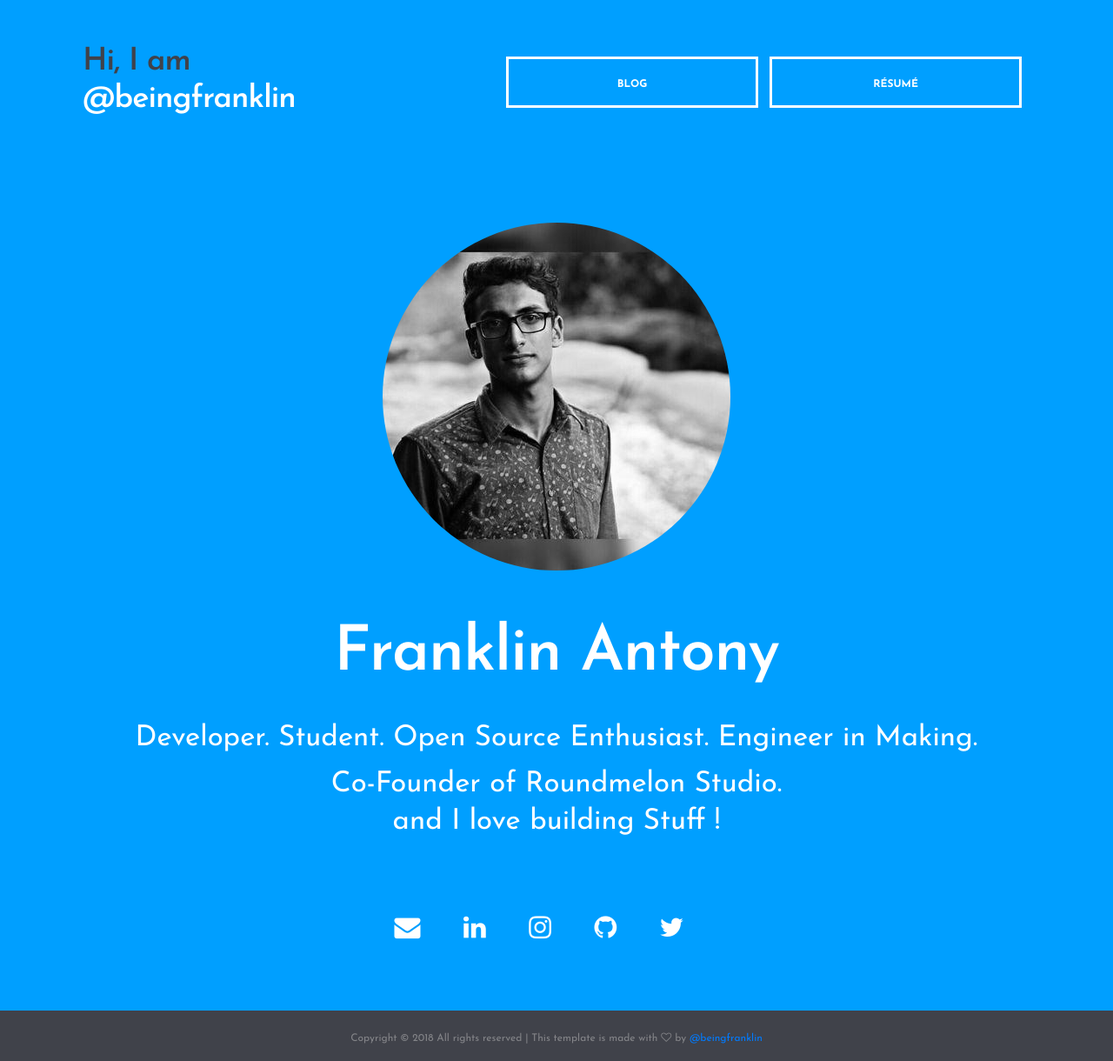
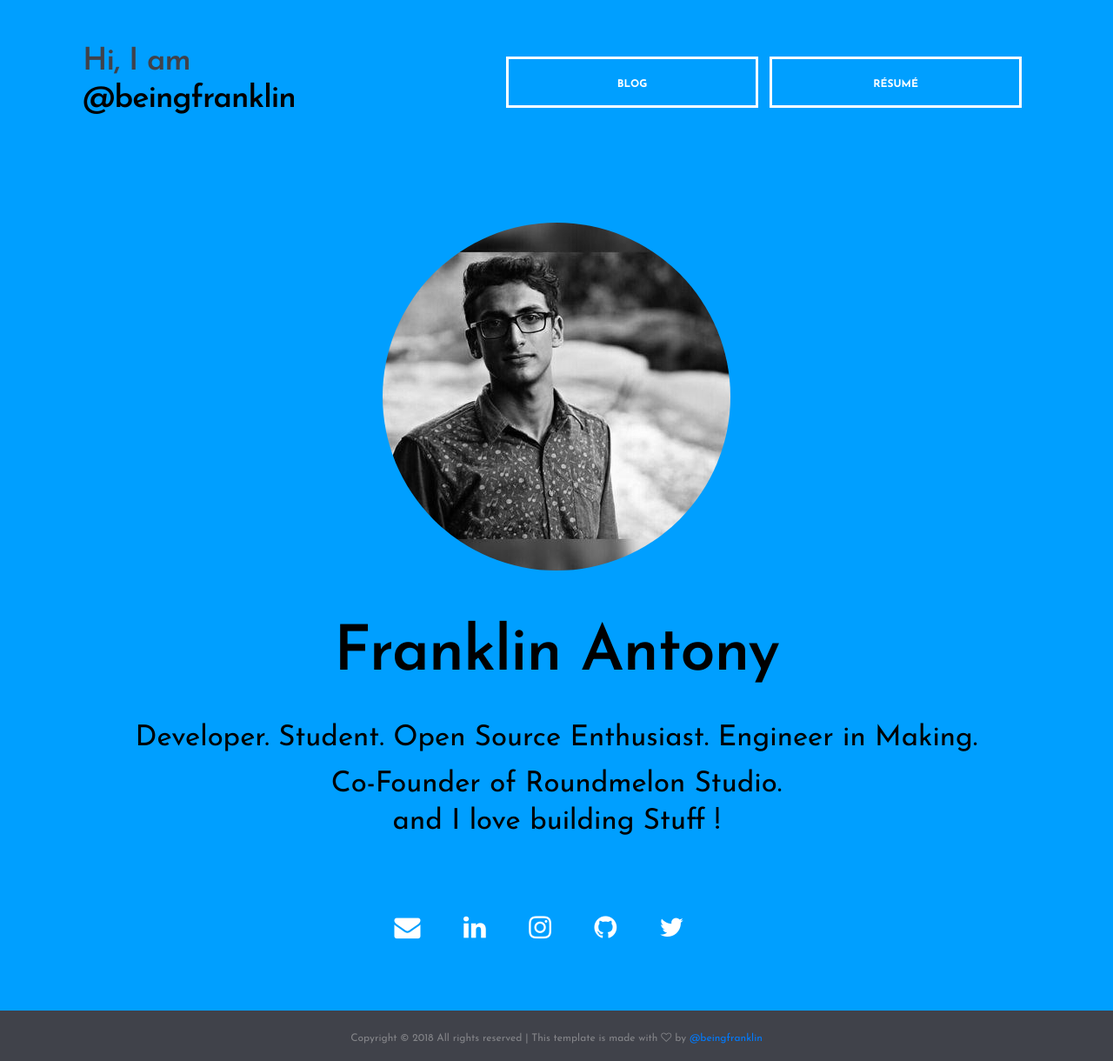
Before and after one commit to beingfranklin/beingfranklin.github.io, a Jekyll site: the page index.html, which Jekyll copies as it is, in a window 1280 px wide. Shown: the whole page at 87% size. Built offline with Jekyll 4.4.1, drawn with Linux system fonts in a browser that asks for light colours.

Commit message:
Updated Colors

```diff
--- a/css/style.css
+++ b/css/style.css
@@ -1094,7 +1094,7 @@
 .home-six-style .hero-text h2,
 .home-six-style .hero-text p,
 .home-six-style .social-links a {
-  color: #fff;
+  color: #000000;
 }
 .home-six-style .resume-list h2,
 .home-six-style .icon-box i,
@@ -1124,11 +1124,6 @@
 .home-six-style .hero-section img {
   margin-bottom: 60px;
 }
-@media screen and (min-width: 1441px) {
-  .home-six-style .hero-section img {
-    margin-top: 5% !important;
-  }
-}
 .home-six-style .hero-text h2 {
   font-size: 72px;
   margin-bottom: 40px;
@@ -1144,7 +1139,7 @@
   color: #fff;
 }
 .home-six-style .social-links a:hover {
-  color: #484848;
+  color: #fff;
 }
 .home-six-style .resume-list li {
   padding-left: 0;
@@ -1188,6 +1183,11 @@
 /* ===========================
   Responsive
 ============================== */
+@media screen and (min-width: 1441px) {
+  .home-six-style .hero-section img {
+    margin-top: 5% !important;
+  }
+}
 @media only screen and (max-width: 1730px) {
   .home-two-style .social-section .social-link-warp:after {
     display: none;
```
